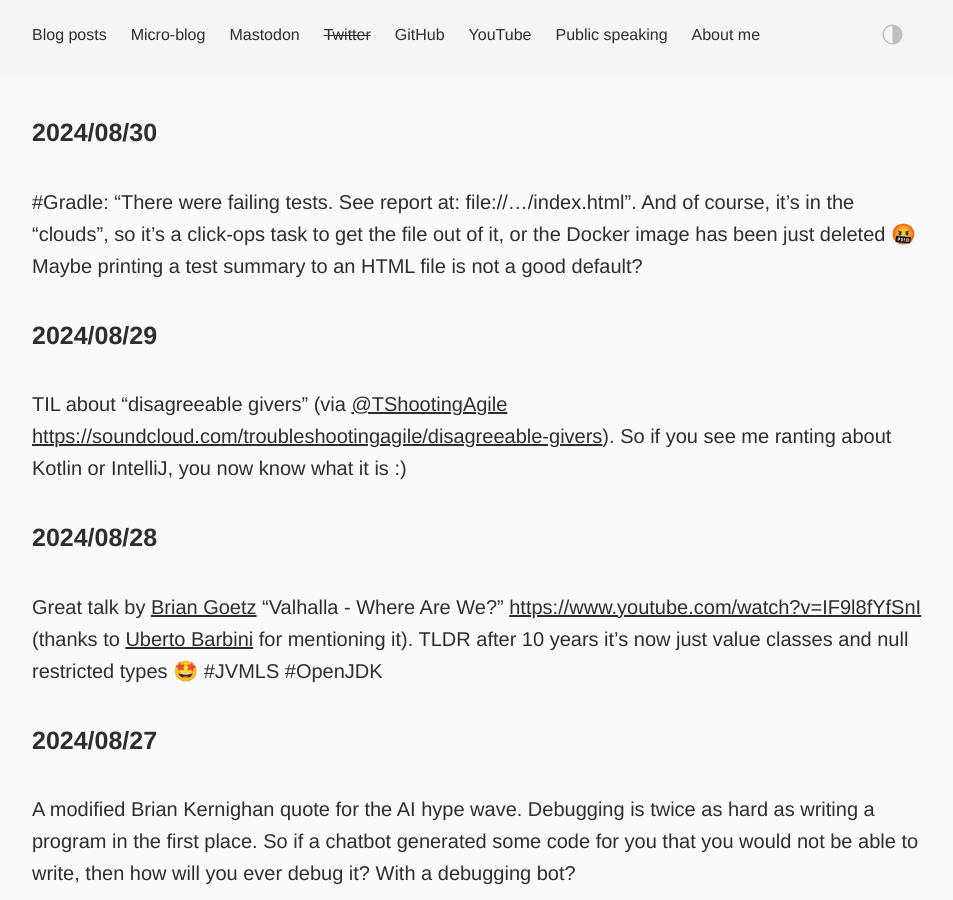
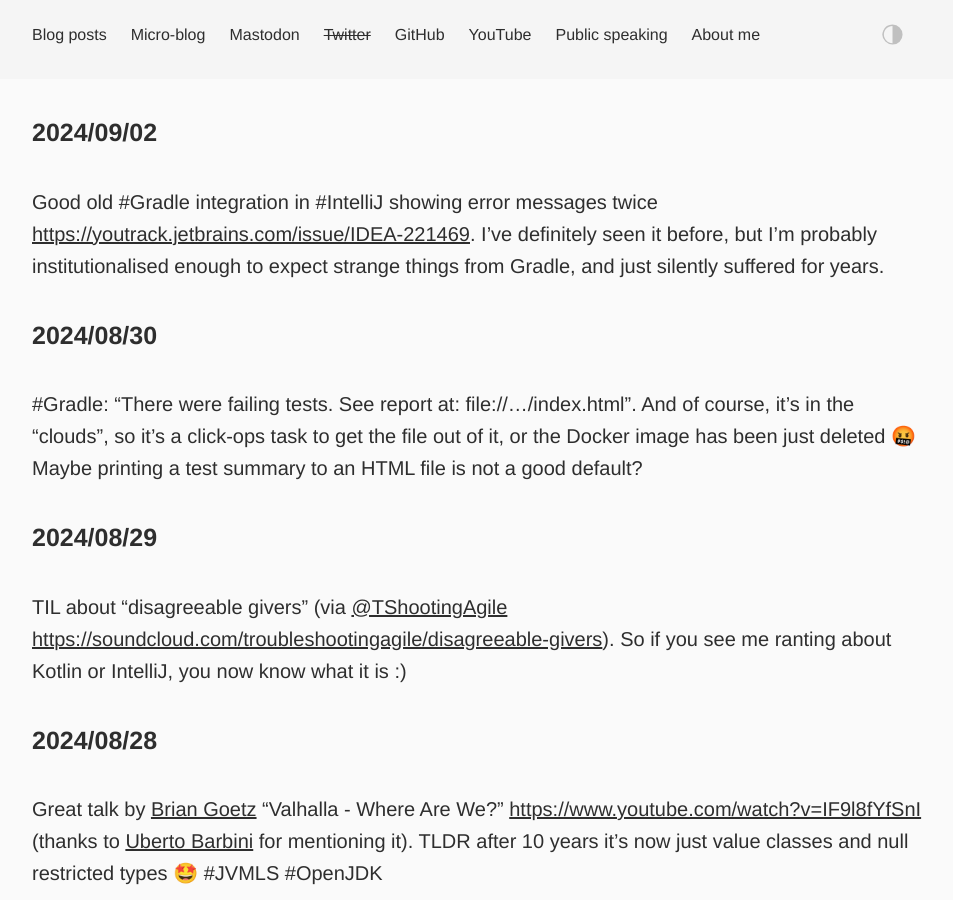
Before and after one commit to dkandalov/dkandalov.github.io, a Jekyll site: the page built from micro-blog.md, in a window 1280 px wide and 900 px high. Shown: the whole window, without its empty margins (160-1113 px from the left). Built offline with Jekyll 4.4.1, drawn with Linux system fonts in a browser that asks for light colours.

Commit message:
updated micro-blog

```diff
--- a/micro-blog.md
+++ b/micro-blog.md
@@ -2,6 +2,9 @@
 layout: post
 permalink: /micro-blog/
 ---
+
+#### 2024/09/02
+Good old #Gradle integration in #IntelliJ showing error messages twice <https://youtrack.jetbrains.com/issue/IDEA-221469>. I've definitely seen it before, but I'm probably institutionalised enough to expect strange things from Gradle, and just silently suffered for years.
 
 #### 2024/08/30
 #Gradle: "There were failing tests. See report at: file://.../index.html". And of course, it's in the "clouds", so it's a click-ops task to get the file out of it, or the Docker image has been just deleted 🤬 Maybe printing a test summary to an HTML file is not a good default?
```
